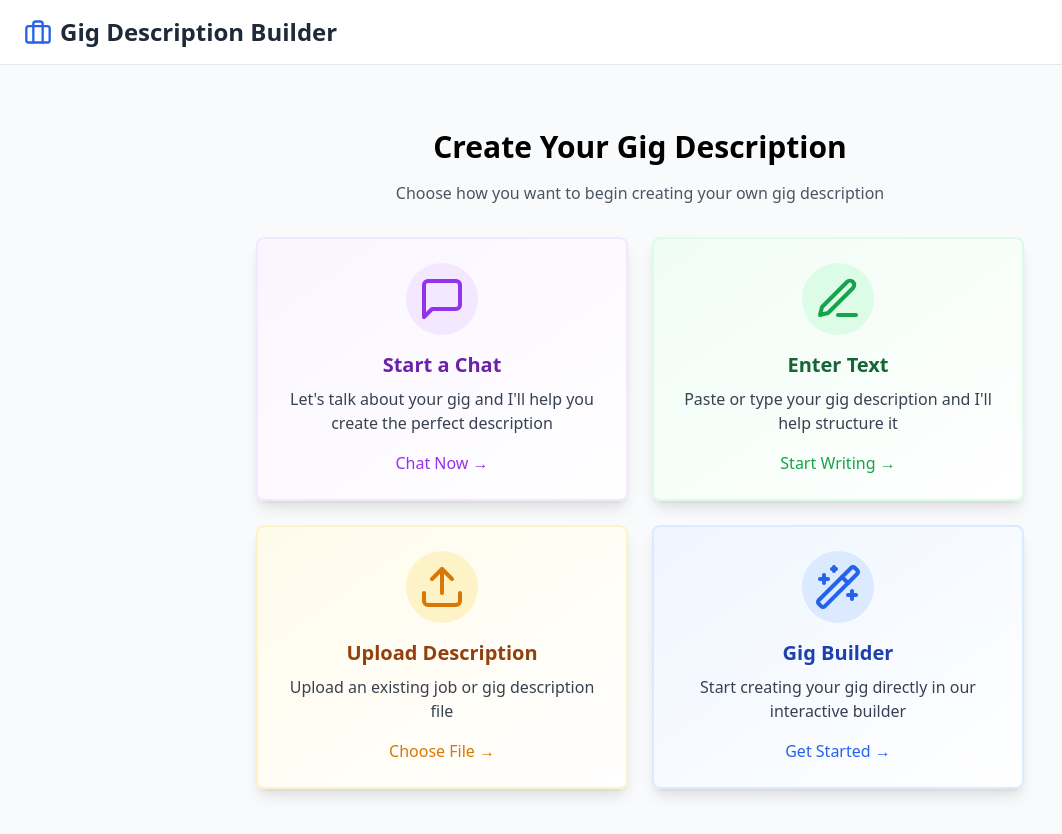
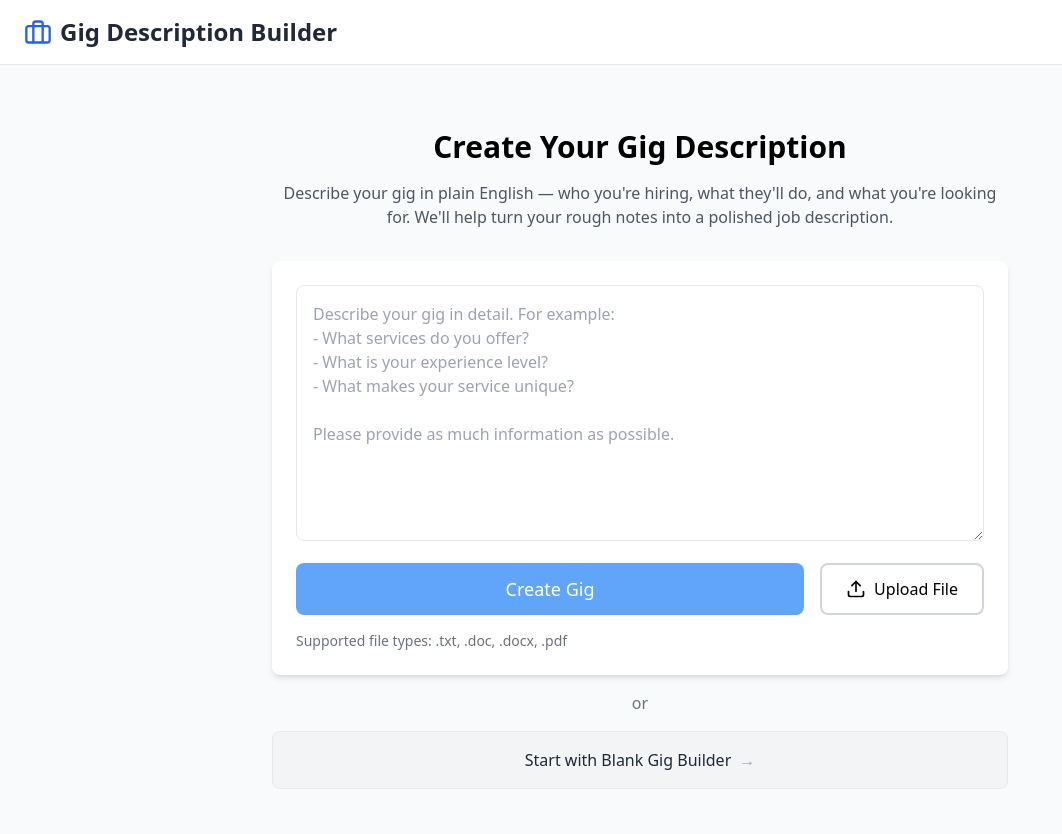
Before and after one commit to poimgs/senseigigz-hirer-ai-assistant-v2, a React (Vite) app in the folder client/: page / in a window 1280 px wide. Shown: the top 834 px of the page, without its empty margins (0-1062 px from the left). Built offline with nearby package versions, Linux system fonts and the light colour scheme.

Commit message:
Enhance home page and UX with AI

```diff
--- a/client/src/components/FormSections.tsx
+++ b/client/src/components/FormSections.tsx
@@ -17,6 +17,7 @@ interface FormSectionsProps {
   handleAcceptSuggestion: (newContent: string) => void;
   handleDismissSuggestion: () => void;
   generateSuggestion: (section: keyof GigDescription, content: string) => void;
+  handleEnhanceSuggestion: (section: keyof GigDescription, content: string) => void;
   suggestions: SuggestionsState;
 }
 
@@ -32,6 +33,7 @@ const FormSections: React.FC<FormSectionsProps> = ({
   handleAcceptSuggestion,
   handleDismissSuggestion,
   generateSuggestion,
+  handleEnhanceSuggestion,
   suggestions,
 }) => {
   // Check if there's any active suggestion
@@ -57,6 +59,7 @@ const FormSections: React.FC<FormSectionsProps> = ({
             handleAcceptSuggestion={handleAcceptSuggestion}
             handleDismissSuggestion={handleDismissSuggestion}
             generateSuggestion={generateSuggestion}
+            handleEnhanceSuggestion={handleEnhanceSuggestion}
             hasActiveSuggestion={hasActiveSuggestion}
           />
         ))}
--- a/client/src/pages/Home.tsx
+++ b/client/src/pages/Home.tsx
@@ -1,26 +1,32 @@
-import React, { useState } from 'react';
+import React, { useState, useEffect } from 'react';
 import { useNavigate } from 'react-router-dom';
-import { MessageSquare, Upload, PenLine, Wand2 } from 'lucide-react';
+import { Loader2, Upload } from 'lucide-react';
 import Header from '../components/Header';
 import apiService from '../services/apiService';
 
 const Home: React.FC = () => {
-  const [file, setFile] = useState<File | null>(null);
-  const [showTextInput, setShowTextInput] = useState(false);
-  const [textInput, setTextInput] = useState('');
+  const [description, setDescription] = useState('');
   const [isLoading, setIsLoading] = useState(false);
   const [error, setError] = useState<string | null>(null);
   const navigate = useNavigate();
 
-  const handleFileUpload = (event: React.ChangeEvent<HTMLInputElement>) => {
-    if (event.target.files && event.target.files[0]) {
-      setFile(event.target.files[0]);
-      // TODO: Implement file upload logic
+  // Load saved draft if exists
+  useEffect(() => {
+    const savedDraft = localStorage.getItem('gigDescriptionDraft');
+    if (savedDraft) {
+      setDescription(savedDraft);
     }
-  };
+  }, []);
 
-  const handleTextSubmit = async () => {
-    if (!textInput.trim()) {
+  // Save draft as user types
+  useEffect(() => {
+    if (description) {
+      localStorage.setItem('gigDescriptionDraft', description);
+    }
+  }, [description]);
+
+  const handleSubmit = async () => {
+    if (!description.trim()) {
       setError('Please enter a description');
       return;
     }
@@ -29,8 +35,7 @@ const Home: React.FC = () => {
     setError(null);
 
     try {
-      const gigDescription = await apiService.convertTextToGig(textInput);
-      // Navigate to gig builder with the structured gig description
+      const gigDescription = await apiService.convertTextToGig(description);
       navigate('/gig-builder', { state: { gigDescription } });
     } catch (err) {
       setError('Failed to process the description. Please try again.');
@@ -39,126 +44,104 @@ const Home: React.FC = () => {
     }
   };
 
-  const startChat = () => {
-    alert('Chat functionality is not implemented yet.');
-    // navigate('/chat');
+  const handleFileUpload = async (event: React.ChangeEvent<HTMLInputElement>) => {
+    const file = event.target.files?.[0];
+    if (!file) return;
+
+    setIsLoading(true);
+    setError(null);
+
+    try {
+      const formData = new FormData();
+      formData.append('file', file);
+      const extractedText = await apiService.extractTextFromFile(formData);
+      setDescription(extractedText);
+    } catch (err) {
+      setError('Failed to process file. Please try again or paste the content directly.');
+    } finally {
+      setIsLoading(false);
+    }
   };
 
   return (
-    <div className="min-h-screen bg-gray-50 flex flex-col relative">
+    <div className="min-h-screen bg-gray-50 flex flex-col">
       <Header />
-      <div className="container mx-auto max-w-3xl py-16">
+      <div className="container mx-auto max-w-3xl py-16 px-4">
         <h1 className="text-3xl font-bold text-center mb-4">
           Create Your Gig Description
         </h1>
         <p className="text-center text-gray-600 mb-8">
-          Choose how you want to begin creating your own gig description
+          Describe your gig in plain English — who you're hiring, what they'll do, and what you're looking for.
+          We'll help turn your rough notes into a polished job description.
         </p>
 
-        {showTextInput ? (
+        <div className="flex flex-col gap-4">
           <div className="bg-white p-6 rounded-lg shadow-md">
-            <div className="flex justify-between items-center mb-4">
-              <h2 className="text-xl font-semibold">Enter Your Description</h2>
-              <button
-                onClick={() => setShowTextInput(false)}
-                className="text-gray-600 hover:text-gray-800"
-              >
-                Back
-              </button>
-            </div>
+            <div className="relative mb-4">
               <textarea
-              value={textInput}
-              onChange={(e) => setTextInput(e.target.value)}
-              placeholder="Enter your gig description here..."
-              className="w-full h-64 p-4 border rounded-lg mb-4 focus:outline-none focus:ring-2 focus:ring-blue-500"
+                value={description}
+                onChange={(e) => setDescription(e.target.value)}
+                placeholder="Describe your gig in detail. For example:&#10;- What services do you offer?&#10;- What is your experience level?&#10;- What makes your service unique?&#10;&#10;Please provide as much information as possible."
+                className="w-full h-64 p-4 border rounded-lg focus:outline-none focus:ring-2 focus:ring-blue-500"
                 disabled={isLoading}
               />
+              {isLoading && (
+                <div className="absolute inset-0 bg-white/50 flex items-center justify-center">
+                  <Loader2 className="animate-spin text-blue-600" />
+                </div>
+              )}
+            </div>
+
             {error && (
               <p className="text-red-500 mb-4">{error}</p>
             )}
+
+            <div className="flex flex-col sm:flex-row gap-4">
               <button
-              onClick={handleTextSubmit}
-              disabled={isLoading}
-              className="w-full bg-blue-600 text-white py-2 px-4 rounded-lg hover:bg-blue-700 disabled:bg-blue-400"
+                onClick={handleSubmit}
+                disabled={isLoading || !description.trim()}
+                className="flex-1 bg-blue-600 text-white py-3 px-6 rounded-lg hover:bg-blue-700 disabled:bg-blue-400 disabled:cursor-not-allowed transition-colors text-lg font-medium"
               >
-              {isLoading ? 'Processing...' : 'Continue'}
+                {isLoading ? (
+                  <span className="flex items-center justify-center gap-2">
+                    <Loader2 className="animate-spin" size={20} />
+                    Processing...
+                  </span>
+                ) : (
+                  'Create Gig'
+                )}
               </button>
-          </div>
-        ) : (
-          <div className="grid grid-cols-1 sm:grid-cols-2 gap-6 max-w-4xl mx-auto">
-            <div
-              className="p-6 rounded-lg shadow-lg bg-gradient-to-br from-purple-50 to-white flex flex-col items-center cursor-pointer hover:shadow-xl transition-all duration-300 border-2 border-purple-100"
-              onClick={startChat}
-            >
-              <div className="bg-purple-100 p-3 rounded-full mb-4">
-                <MessageSquare size={48} className="text-purple-600" />
-              </div>
-              <h2 className="text-xl font-bold mb-2 text-purple-800">
-                Start a Chat
-              </h2>
-              <p className="text-gray-700 text-center">
-                Let's talk about your gig and I'll help you create the perfect description
-              </p>
-              <span className="mt-4 text-purple-600 font-medium">Chat Now →</span>
-            </div>
 
-            <div
-              className="p-6 rounded-lg shadow-lg bg-gradient-to-br from-green-50 to-white flex flex-col items-center cursor-pointer hover:shadow-xl transition-all duration-300 border-2 border-green-100"
-              onClick={() => setShowTextInput(true)}
-            >
-              <div className="bg-green-100 p-3 rounded-full mb-4">
-                <PenLine size={48} className="text-green-600" />
-              </div>
-              <h2 className="text-xl font-bold mb-2 text-green-800">
-                Enter Text
-              </h2>
-              <p className="text-gray-700 text-center">
-                Paste or type your gig description and I'll help structure it
-              </p>
-              <span className="mt-4 text-green-600 font-medium">Start Writing →</span>
-            </div>
-
-            <label className="p-6 rounded-lg shadow-lg bg-gradient-to-br from-amber-50 to-white flex flex-col items-center cursor-pointer hover:shadow-xl transition-all duration-300 border-2 border-amber-100">
+              <label className="flex items-center justify-center gap-2 cursor-pointer py-3 px-6 border-2 border-gray-300 rounded-lg hover:border-gray-400 transition-colors">
+                <Upload size={20} />
+                <span>Upload File</span>
                 <input
                   type="file"
                   hidden
                   accept=".txt,.doc,.docx,.pdf"
                   onChange={handleFileUpload}
+                  disabled={isLoading}
                 />
-              <div className="bg-amber-100 p-3 rounded-full mb-4">
-                <Upload size={48} className="text-amber-600" />
+              </label>
             </div>
-              <h2 className="text-xl font-bold mb-2 text-amber-800">
-                Upload Description
-              </h2>
-              <p className="text-gray-700 text-center">
-                Upload an existing job or gig description file
+
+            <p className="text-sm text-gray-500 mt-4">
+              Supported file types: .txt, .doc, .docx, .pdf
             </p>
-              <span className="mt-4 text-amber-600 font-medium">Choose File →</span>
-              {file && (
-                <p className="mt-2 text-sm text-amber-600">
-                  Selected: {file.name}
-                </p>
-              )}
-            </label>
+          </div>
 
-            <div
-              className="p-6 rounded-lg shadow-lg bg-gradient-to-br from-blue-50 to-white flex flex-col items-center cursor-pointer hover:shadow-xl transition-all duration-300 border-2 border-blue-100"
+          <div className="text-center">
+            <span className="text-gray-500">or</span>
+          </div>
+
+          <button
             onClick={() => navigate('/gig-builder')}
+            className="w-full bg-gray-100 hover:bg-gray-200 text-gray-800 py-4 px-6 rounded-lg transition-colors flex items-center justify-center gap-2 border border-gray-200"
           >
-              <div className="bg-blue-100 p-3 rounded-full mb-4">
-                <Wand2 size={48} className="text-blue-600" />
+            Start with Blank Gig Builder
+            <span className="text-gray-400">→</span>
+          </button>
         </div>
-              <h2 className="text-xl font-bold mb-2 text-blue-800">
-                Gig Builder
-              </h2>
-              <p className="text-gray-700 text-center">
-                Start creating your gig directly in our interactive builder
-              </p>
-              <span className="mt-4 text-blue-600 font-medium">Get Started →</span>
-            </div>
-          </div>
-        )}
       </div>
     </div>
   );
--- a/client/src/services/apiService.ts
+++ b/client/src/services/apiService.ts
@@ -20,7 +20,11 @@ const apiService = {
   baseUrl: 'http://localhost:3002/api',
 
   // Get improvement suggestions for a specific section
-  async improveSection(section: string, content: string, gigDescription: GigDescription): Promise<ImproveResponse> {
+  async improveSection(
+    section: string,
+    content: string,
+    gigDescription: GigDescription
+  ): Promise<ImproveResponse> {
     try {
       const response = await fetch(`${this.baseUrl}/improve`, {
         method: 'POST',
```
Also changed, not shown: client/src/components/AIAssistant.tsx (+27 -7 lines), client/src/components/Section.tsx (+7 -0 lines), client/src/pages/GigBuilder.tsx (+44 -7 lines), 1 other file (tests, documents, lock files or other folders). Lines whose indentation alone changed are shown as unchanged.
